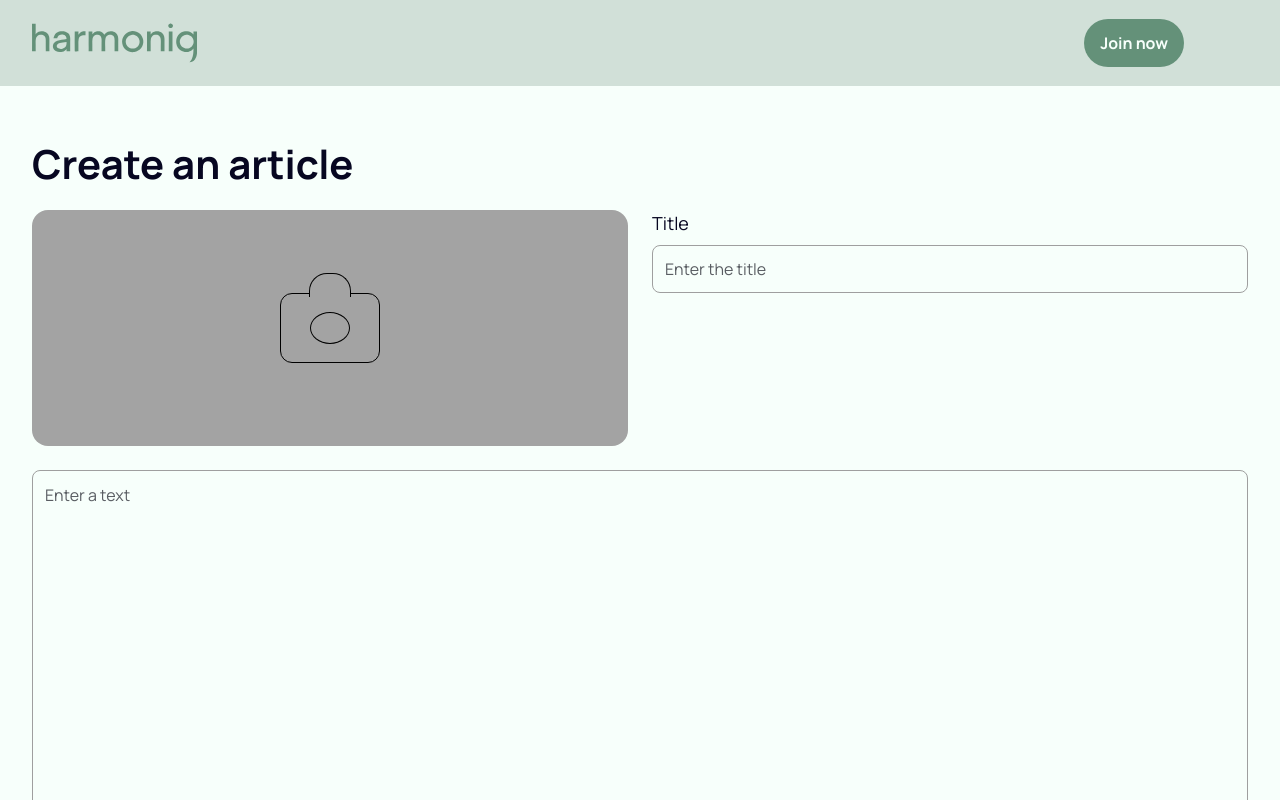
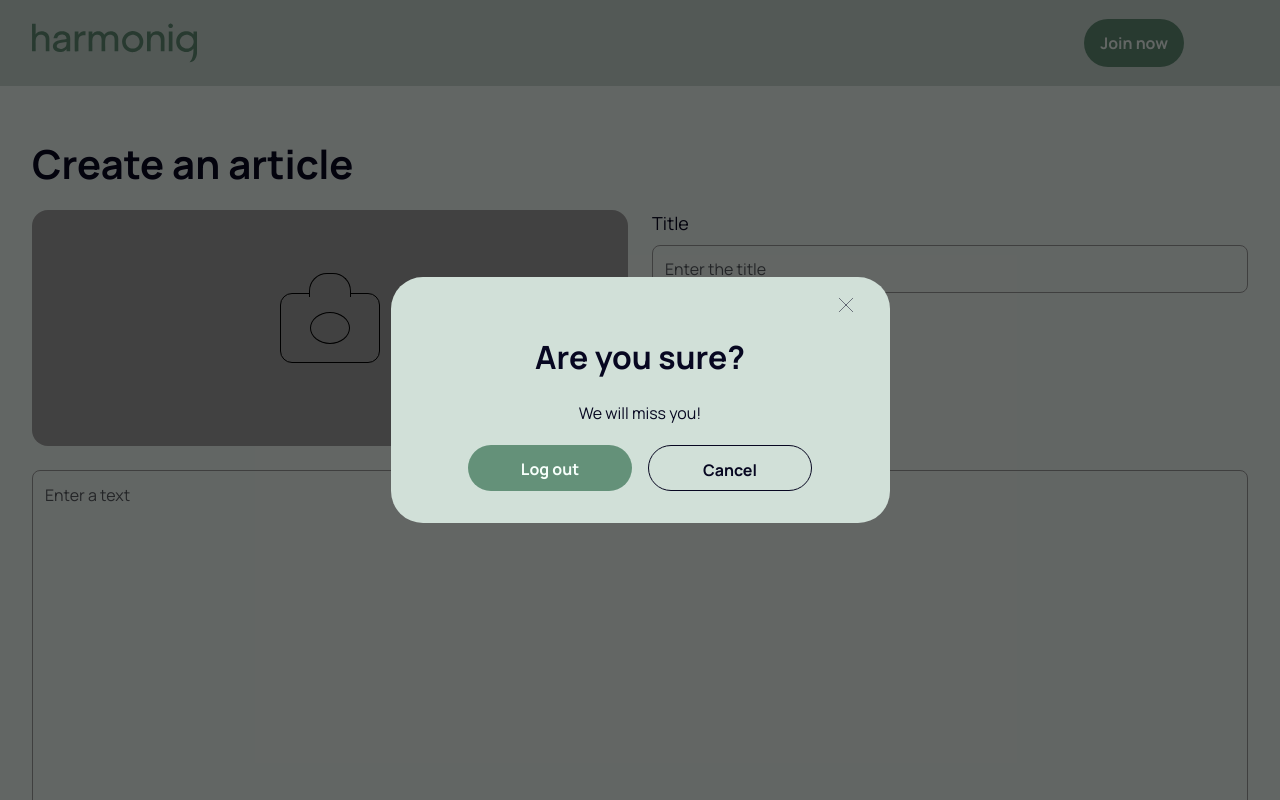
Before and after one commit to vitaliypolets/project-webcrafters-03, a Next.js app in the folder frontend/: page /articles/create in a window 1280 px wide. Shown: the top 800 px of the page. Built offline with nearby package versions, Linux system fonts and the light colour scheme; no server answers.

Commit message:
create modal

```diff
--- a/frontend/src/app/layout.tsx
+++ b/frontend/src/app/layout.tsx
@@ -4,6 +4,7 @@ import { DM_Sans, Manrope, Noto_Sans } from 'next/font/google';
 import { AppProviders } from '@/components/providers/AppProviders';
 import './globals.css';
 import Header from '@/components/Header/Header';
+import LogoutModal from '@/features/user/user-bar/components/LogoutModal/LogoutUserModal.client';
 
 const manrope = Manrope({
   subsets: ['latin', 'cyrillic'],
@@ -47,7 +48,7 @@ export default function RootLayout({
   return (
     <html lang="uk" className={`${manrope.variable} ${dmSans.variable} ${notoSans.variable}`}>
       <body>
-        <AppProviders><Header/>{children}</AppProviders>
+        <AppProviders><Header/><LogoutModal/>{children}</AppProviders>
       </body>
     </html>
   );
--- /dev/null
+++ b/frontend/src/features/user/user-bar/components/LogoutModal/LogoutUserModal.client.tsx
@@ -0,0 +1,72 @@
+"use client";
+
+import { useState } from "react";
+import { useRouter } from "next/navigation";
+
+import Modal from "@/components/ui/Modal/Modal";
+//import { logout } from "@/lib/api/clientApi";
+import { useAuthStore } from "@/store/auth.store";
+
+import css from "./LogoutUserModal.module.css";
+
+export default function LogoutUserModalClient() {
+  const router = useRouter();
+  const [isLoading, setIsLoading] = useState(false);
+
+  const clearIsAuthenticated = useAuthStore(
+    (state) => state.clearSession
+  );
+
+  const handleClose = () => {
+    router.back();
+  };
+
+  const handleLogoutUser = async () => {
+    if (isLoading) return;
+
+    setIsLoading(true);
+
+    try {
+    //await logout();
+  } catch (error) {
+    console.error("Logout error:", error);
+  }
+
+  clearIsAuthenticated();
+  router.replace("/register");
+  };
+
+  return (
+    <Modal isOpen={true} onClose={handleClose}>
+      <div className={css.container}>
+        <h3 className={css.title}>
+          Are you sure?
+        </h3>
+
+        <p className={css.message}>
+          We will miss you!
+        </p>
+
+        <div className={css.containerButtons}>
+          <button
+            type="button"
+            className={css.buttonLogout}
+            onClick={handleLogoutUser}
+            disabled={isLoading}
+          >
+            {isLoading ? "Logging out..." : "Log out"}
+          </button>
+
+          <button
+            type="button"
+            className={css.buttonCancel}
+            onClick={handleClose}
+            disabled={isLoading}
+          >
+            Cancel
+          </button>
+        </div>
+      </div>
+    </Modal>
+  );
+}
--- /dev/null
+++ b/frontend/src/features/user/user-bar/components/LogoutModal/LogoutUserModal.module.css
@@ -0,0 +1,77 @@
+.container {
+  display: flex;
+  flex-direction: column;
+  gap: 20px;
+}
+
+.title {
+  font-family: "Manrope", sans-serif;
+  font-weight: 700;
+  font-size: 32px;
+  text-align: center;
+  color: #070721;
+}
+
+.message {
+  font-family: "Manrope", sans-serif;
+  font-weight: 400;
+  font-size: 16px;
+  line-height: 1.55;
+  text-align: center;
+  color: #070721;
+}
+
+.containerButtons {
+  display: flex;
+  justify-content: center;
+  gap: 16px;
+}
+
+.buttonCancel,
+.buttonLogout {
+  border-radius: 64px;
+  padding: 12px 16px;
+  width: 164px;
+  height: 46px;
+
+  font-family: "Manrope", sans-serif;
+  font-weight: 700;
+  font-size: 16px;
+
+  cursor: pointer;
+
+  transition:
+    background-color 250ms ease,
+    color 250ms ease,
+    transform 150ms ease;
+}
+
+.buttonCancel {
+  border: 1px solid #070721;
+  background: transparent;
+  color: #070721;
+}
+
+.buttonLogout {
+  border: none;
+  background: #649179;
+  color: #f7fffb;
+}
+
+.buttonLogout:hover {
+  background: #374f42;
+}
+
+.buttonCancel:hover {
+  background: #f7fffb;
+}
+
+.buttonLogout:active,
+.buttonCancel:active {
+  transform: scale(0.96);
+}
+
+.buttonLogout:disabled {
+  opacity: 0.6;
+  cursor: not-allowed;
+}
```
